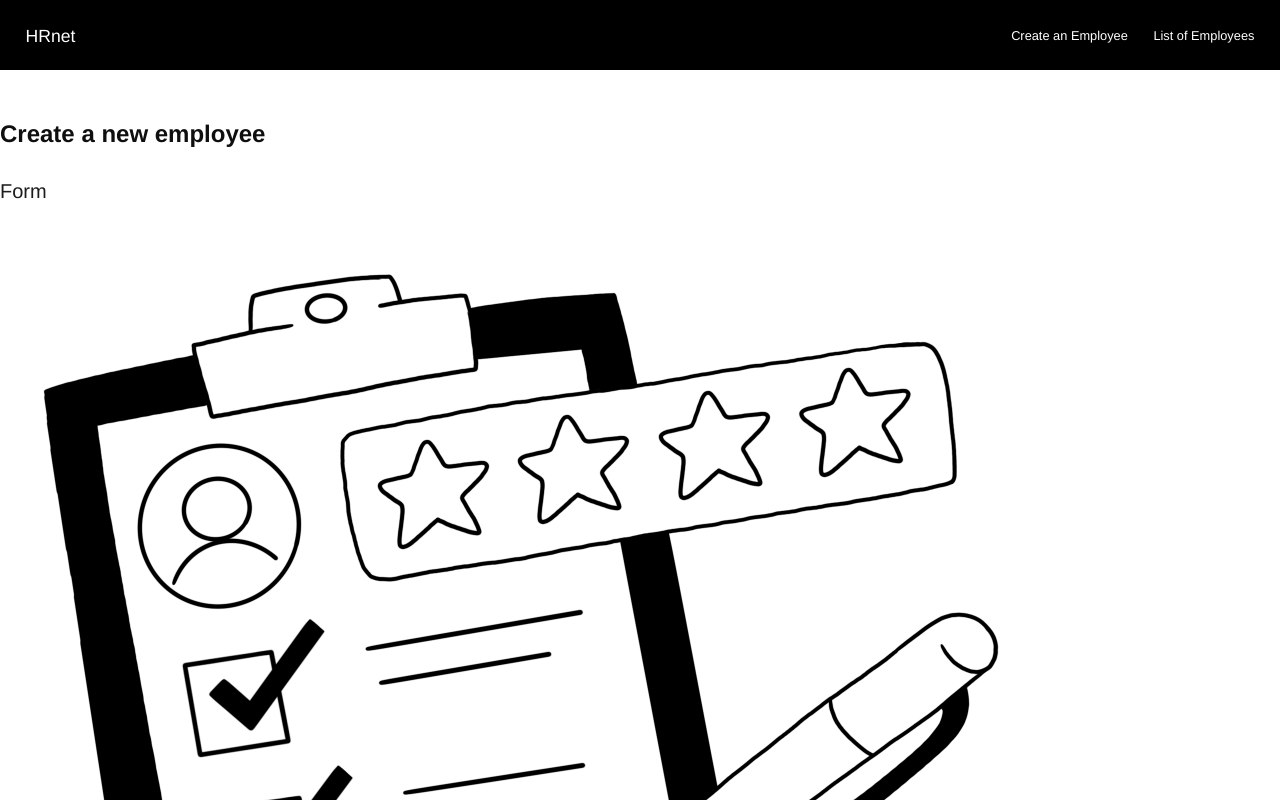
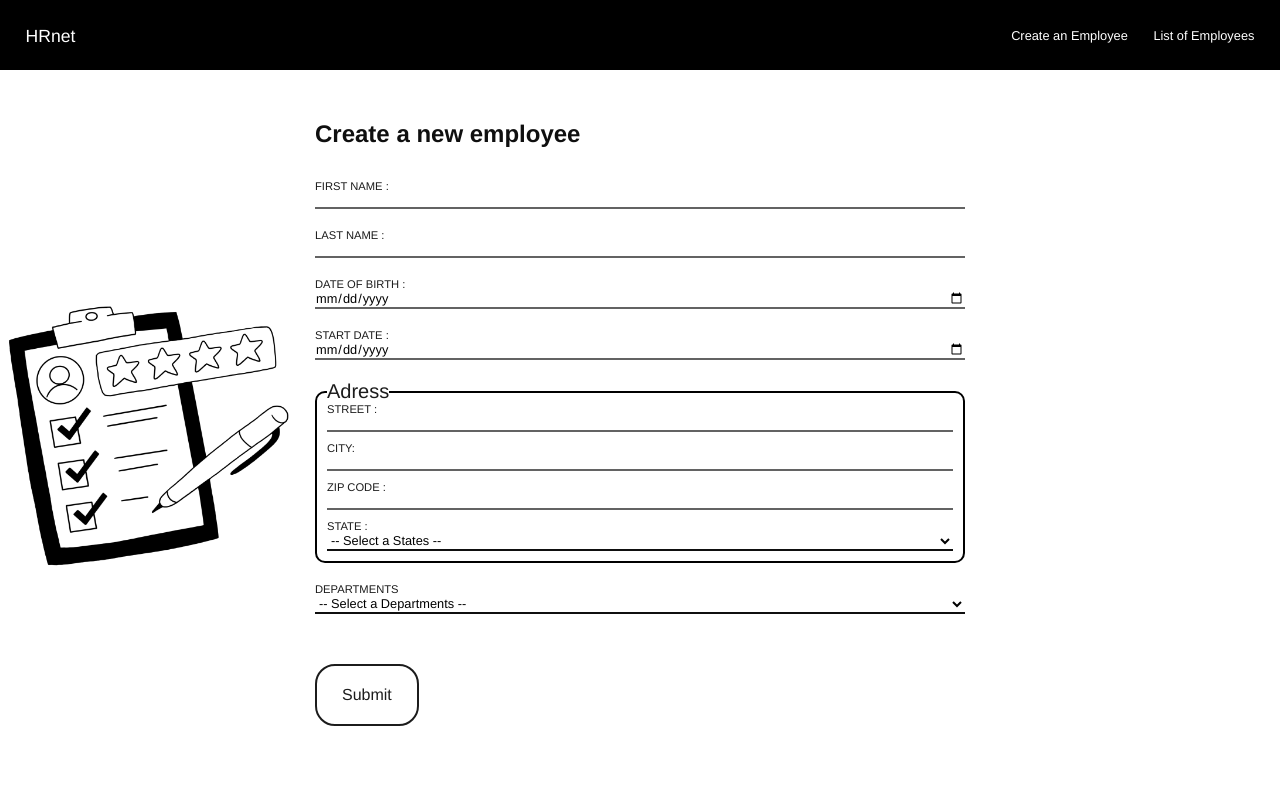
Before and after one commit to TheoCourtin/hrenet, a React (Create React App) app: page /create-employee in a window 1280 px wide. Shown: the top 800 px of the page. Built offline with nearby package versions, Linux system fonts and the light colour scheme.

Commit message:
Mise en place du store du formulaire

```diff
--- a/package.json
+++ b/package.json
@@ -6,6 +6,7 @@
     "@emotion/react": "^11.11.1",
     "@emotion/styled": "^11.11.0",
     "@hookform/resolvers": "^3.3.2",
+    "@mui/lab": "^5.0.0-alpha.156",
     "@mui/material": "^5.14.20",
     "@mui/x-data-grid": "^6.18.3",
     "@reduxjs/toolkit": "^2.0.1",
@@ -16,6 +17,7 @@
     "react": "^18.2.0",
     "react-dom": "^18.2.0",
     "react-hook-form": "^7.48.2",
+    "react-redux": "^9.0.4",
     "react-router-dom": "^6.20.0",
     "react-scripts": "5.0.1",
     "sass": "^1.69.5",
--- a/src/app/store.js
+++ b/src/app/store.js
@@ -1,7 +1,8 @@
 import { configureStore } from "@reduxjs/toolkit";
+import employeeSlice from "../feature/employee.slice";
 
 export const store = configureStore({
   reducer: {
-    employee: employeeSlice.reducer,
+    employee: employeeSlice,
   },
 });
--- a/src/components/form.js
+++ b/src/components/form.js
@@ -1,7 +1,160 @@
 import React from "react";
+import { useForm, Controller } from "react-hook-form";
+import { yupResolver } from "@hookform/resolvers/yup";
+import { useDispatch } from "react-redux";
+import formSchema from "../schema/formSchema";
+import { createEmployee } from "../feature/employee.slice";
+import {states } from "../services/states";
+import { departments } from "../services/departments";
 
 const Form = () => {
-  return <div>Form</div>;
+  const dispatch = useDispatch();
+
+// React Hook Form config
+const {
+  register,
+  control,
+  handleSubmit,
+  formState: { errors },
+  reset,
+} = useForm({
+  resolver: yupResolver(formSchema),
+  mode: "onBlur",
+});
+
+// Fonction HandleSubmit()
+const SubmitForm = (data) => {
+  dispatch(createEmployee(data));
+  console.log(data);
+  reset();
+};
+
+return (
+  <form className="form" onSubmit={handleSubmit(SubmitForm)}>
+    {/* FIRSTNAME */}
+    <div className="wrapper">
+      <label>
+        First Name :
+        <input type="text" {...register("firstName")} />
+      </label>
+      {errors.firstName && (
+        <p className="text-error">{errors.firstName.message}</p>
+      )}
+    </div>
+    {/* LASTNAME */}
+    <div className="wrapper">
+      <label>
+        Last Name :
+        <input type="text" {...register("lastName")} />
+      </label>
+      {errors.lastName && (
+        <p className="text-error">{errors.lastName.message}</p>
+      )}
+    </div>
+    {/* DATE OF BIRTH */}
+    <div className="wrapper">
+      <label>
+        Date of Birth :
+        <input type="date" {...register("dateOfBirth")} />
+      </label>
+      {errors.dateOfBirth && (
+        <p className="text-error">{errors.dateOfBirth.message}</p>
+      )}
+    </div>
+    <div className="wrapper">
+      <label>
+        Start Date :
+        <input type="date" {...register("startDate")} />
+      </label>
+      {errors.startDate && (
+        <p className="text-error">{errors.startDate.message}</p>
+      )}
+    </div>
+    <fieldset>
+      <legend>Adress</legend>
+      <div className="wrapper-adress">
+        <div>
+          <label>
+            Street :
+            <input type="text" {...register("street")} />
+          </label>
+          {errors.street && (
+            <p className="text-error">{errors.street.message}</p>
+          )}
+        </div>
+        <div>
+          <label>
+            City:
+            <input type="text" {...register("city")} />
+          </label>
+          {errors.city && <p className="text-error">{errors.city.message}</p>}
+        </div>
+      </div>
+      <div className="wrapper-adress">
+        <div>
+          <label>
+            Zip Code :
+            <input type="text" {...register("zipCode")} />
+          </label>
+          {errors.zipCode && (
+            <p className="text-error">{errors.zipCode.message}</p>
+          )}
+        </div>
+        <div>
+          <label>
+            State :
+            <Controller
+              control={control}
+              name="state"
+              render={({ field }) => (
+                <>
+                  <select {...field}>
+                    <option value="default">-- Select a States --</option>
+                    {states.map((state, index) => (
+                      <option key={index} value={state.name}>
+                        {state.name}
+                      </option>
+                    ))}
+                  </select>
+                  {errors.state && (
+                    <p className="text-error">{errors.state.message}</p>
+                  )}
+                </>
+              )}
+            />
+          </label>
+        </div>
+      </div>
+    </fieldset>
+    <div className="wrapper">
+      <label>
+        Departments
+        <Controller
+          control={control}
+          name="department"
+          render={({ field }) => (
+            <>
+              <select {...field}>
+                <option value="default">-- Select a Departments --</option>
+                {departments.map((department, index) => (
+                  <option key={index} value={department.name}>
+                    {department.name}
+                  </option>
+                ))}
+              </select>
+              {errors.department && (
+                <p className="text-error">{errors.department.message}</p>
+              )}
+            </>
+          )}
+        />
+      </label>
+    </div>
+    <button className="btn-primary" type="submit">
+      Submit
+    </button>
+  </form>
+);
 };
 
 export default Form;
--- a/src/feature/employee.slice.js
+++ b/src/feature/employee.slice.js
@@ -1,8 +1,8 @@
 import { createSlice } from "@reduxjs/toolkit";
 
 const initialState = {
-  employees : []
-}
+  employees : [],
+};
 
 const employeeSlice = createSlice({
   name: "employee",
@@ -12,13 +12,11 @@ const employeeSlice = createSlice({
       // state = l'état actuel de notre slice
       // action = l'élément qui va être dispatcher
       // Payload = la valeur envoyé par l'action pour mettre à jour la propriété employees
-      state = {
-        ...state,
-        employees: payload,
-      }
-    }
-  }
-})
+
+     state.employees = payload;
+    },
+  },
+});
 
 export const { createEmployee } = employeeSlice.actions;
 export default employeeSlice.reducer;
--- a/src/index.js
+++ b/src/index.js
@@ -2,12 +2,16 @@ import React from 'react';
 import ReactDOM from 'react-dom/client';
 import './style/index.scss';
 import App from './App';
+import { Provider } from "react-redux";
+import { store } from "./app/store";
 // import reportWebVitals from './reportWebVitals';
 
 const root = ReactDOM.createRoot(document.getElementById("root"));
 root.render(
   <React.StrictMode>
-    <App />
+    <Provider store={store}>
+      <App />
+    </Provider>
   </React.StrictMode>
 );
 
--- a/src/schema/formSchema.js
+++ b/src/schema/formSchema.js
@@ -17,9 +17,23 @@ const formSchema = yup.object().shape({
     )
     .min(2, "Last Name must be at least 2 characters long.")
     .required("Last Name is required."),
+  dateOfBirth: yup.string().required("Date Of Birth is required"),
+  startDate: yup.string().required("start Date is required"),
   street: yup.string().required("Street is required"),
   city: yup.string().required("City is required"),
-  zipCode: yup.number().required("Zip code is required"),
+  zipCode: yup
+  .number()
+  .typeError("Zip code must be a number")
+  .positive("Zip code must be a positive number")
+  .integer("Zip code must be an integer")
+  .test("required", "Zip code is required", function (value) {
+    return (
+      value !== undefined && value !== null && value.toString().trim() !== ""
+    );
+  })
+  .test("isNumber", "Zip code must be a number", function (value) {
+    return !value || (typeof value === "number" && !isNaN(value));
+  }),
   state: yup.string().required("State is required"),
   department: yup.string().required("Department is required"),
 });
--- a/src/style/_settings.scss
+++ b/src/style/_settings.scss
@@ -83,6 +83,7 @@ select {
   border-width: 0 0 2px;
   border-color: $color-primary;
   font-size: 0.8rem;
+  background: none;
 }
 input:focus,
 select:focus {
@@ -126,7 +127,7 @@ li {
 .btn-primary {
   display: inline-block;
   position: relative;
-  background: none;
+  background: $white;
   border: 2px solid $color-tertiary;
   border-radius: 20px;
   color: $color-tertiary;
@@ -135,6 +136,11 @@ li {
   margin: 1.9rem 0;
   overflow: hidden;
   transition: 0.5s ease-in-out;
+}
+
+.btn-primary:hover
+{
+  background: none;
 }
 .btn-primary:hover:before {
   content: "";
--- a/src/style/components/_form.scss
+++ b/src/style/components/_form.scss
@@ -0,0 +1,16 @@
+.form {
+    .wrapper,
+    fieldset {
+      margin-bottom: 20px;
+    }
+
+    fieldset {
+      padding: 0 10px;
+      border: 2px solid $black;
+      border-radius: 10px;
+
+      .wrapper-adress > div {
+        margin-bottom: 10px;
+      }
+    }
+  }
--- a/src/style/pages/_create.scss
+++ b/src/style/pages/_create.scss
@@ -2,23 +2,70 @@
     position: relative;
     display: flex;
     flex-direction: column-reverse;
-    margin: 50px auto;
-    // background: url("/src/assets/blob.svg") no-repeat;
+    justify-content: center;
+    align-items: center;
+    padding: 50px 0;
+    background: url("../../assets/blob.svg") no-repeat;
     background-size: auto;
     background-position: bottom;
 
     .img-wrapper {
-      width: 80%;
+      max-width: 350px;
+      width: 40%;
       position: relative;
       img {
         width: 100%;
       }
     }
 
-    .form-container {
+    .form-wrapper {
+      max-width: 650px;
+      width: 90%;
       display: flex;
       flex-direction: column;
       margin: auto;
       overflow: hidden;
     }
   }
+
+
+  @media screen and (min-width: 650px) {
+    .create {
+      background-size: 80%;
+      background-position: 50% 110%;
+    }
+  }
+
+  @media screen and (min-width: 960px) {
+    .create {
+      background-size: 65%;
+      background-position: 50% 115%;
+    }
+  }
+  @media screen and (min-width: 1240px) {
+    .create {
+      flex-direction: row;
+      background-size: 70%;
+      background-position: -120% center;
+
+      .img-wrapper {
+        width: 300px;
+        position: absolute;
+        left: 2vw;
+        top: 50%;
+        transform: translate(-10%, -50%);
+      }
+    }
+  }
+  @media screen and (min-width: 1440px) {
+    .create {
+      flex-direction: row;
+      background-size: 50%;
+      background-position: -50% center;
+
+      .img-wrapper {
+        width: 350px;
+        transform: translate(0%, -50%);
+      }
+    }
+  }
--- a/src/style/pages/_home.scss
+++ b/src/style/pages/_home.scss
@@ -7,7 +7,7 @@
   gap: 20px;
   padding: 0 2vw;
   height: 100vh;
-  // background: no-repeat url("/src/assets/logo.jpg");
+  background: no-repeat url("../../assets/blob.svg");
   background-size: auto;
   background-position: top;
 
--- a/src/style/pages/_list.scss
+++ b/src/style/pages/_list.scss
@@ -5,7 +5,7 @@
     justify-content: space-evenly;
     width: 100%;
     height: 100vh;
-    // background: url("/src/assets/blob.svg") no-repeat;
+    background: url("../../assets/blob.svg") no-repeat;
     background-size: auto;
     background-position: bottom;
     .img-wrapper {
```
Also changed, not shown: 1 other file (tests, documents, lock files or other folders).
